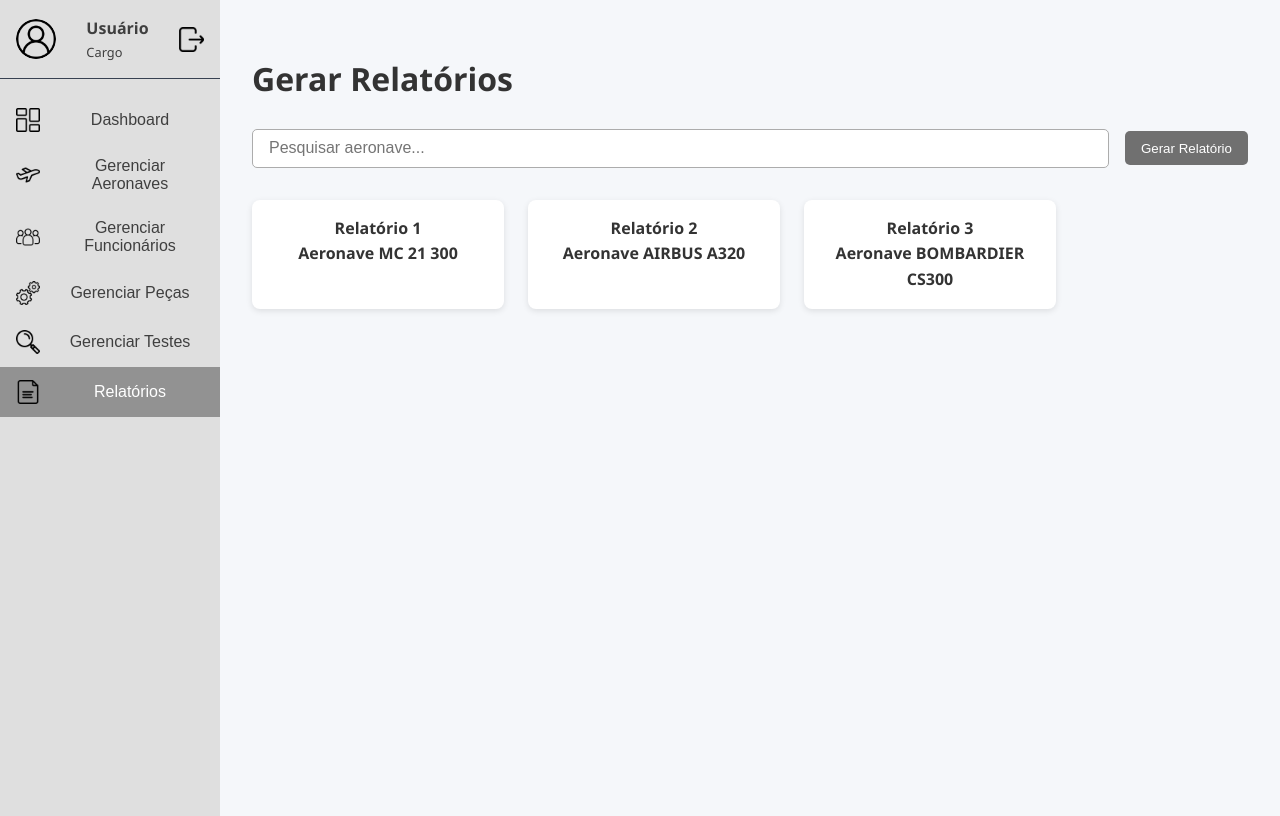
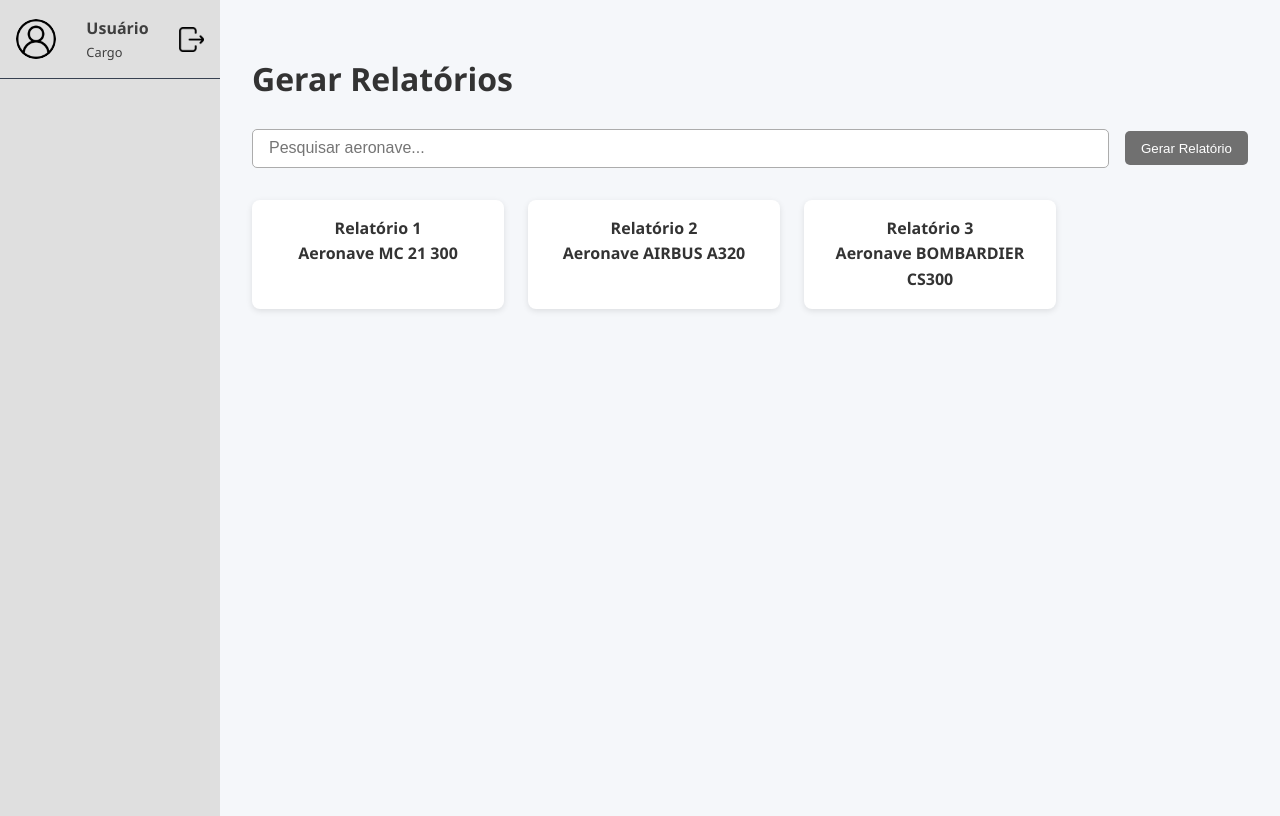
Before and after one commit to mariaflbss/AV2, a React (Vite) app in the folder aerocode-av2/: page /relatorios in a window 1280 px wide. Built offline with nearby package versions, Linux system fonts and the light colour scheme.

Commit message:
feat: criando níveis de visualização

```diff
--- a/aerocode-av2/src/components/Sidebar.tsx
+++ b/aerocode-av2/src/components/Sidebar.tsx
@@ -1,6 +1,8 @@
 import React, { useEffect, useState } from "react";
 import { useLocation, useNavigate } from "react-router-dom";
 import "../Sidebar.css";
+import type { NivelUsuario } from "../utils/permissoes";
+import { podeAcessar } from "../utils/permissoes";
 
 interface MenuItem {
   label: string;
@@ -18,12 +20,19 @@ const menuItems: MenuItem[] = [
   { label: "Relatórios", path: "/relatorios", key: "relatorios", icon: "/imgRelatorio.png" },
 ];
 
-
 const SideBar: React.FC = () => {
-  const [active, setActive] = useState("aeronaves");
+  const [active, setActive] = useState("dashboard");
+  const [nivelUsuario, setNivelUsuario] = useState<NivelUsuario | null>(null);
   const location = useLocation();
   const navigate = useNavigate();
 
+  // Pega o nível do usuário do localStorage
+  useEffect(() => {
+    const nivel = localStorage.getItem("nivelUsuario") as NivelUsuario | null;
+    setNivelUsuario(nivel ?? null);
+  }, []);
+
+  // Atualiza o item ativo
   useEffect(() => {
     const path = location.pathname;
     const current = menuItems.find((item) => path.includes(item.key));
@@ -34,6 +43,9 @@ const SideBar: React.FC = () => {
     setActive(key);
     navigate(path);
   };
+
+  // Filtra os itens visíveis de acordo com o nível do usuário
+  const itensVisiveis = menuItems.filter(item => nivelUsuario ? podeAcessar(nivelUsuario, item.label) : false);
 
   return (
     <aside className="sidebar">
@@ -52,7 +64,7 @@ const SideBar: React.FC = () => {
       </div>
 
       <nav className="menu">
-        {menuItems.map((item) => (
+        {itensVisiveis.map((item) => (
           <button
             key={item.key}
             className={`menu-item ${active === item.key ? "active" : ""}`}
--- a/aerocode-av2/src/pages/Login.tsx
+++ b/aerocode-av2/src/pages/Login.tsx
@@ -11,6 +11,17 @@ const PaginaLogin: React.FC = () => {
   e.preventDefault();
 
   if (user === "admin_aerocode" && password === "123456") {
+    // salva o nível do usuário
+    localStorage.setItem("nivelUsuario", "admin");
+
+    alert("Login realizado com sucesso!");
+    navigate("/dashboard");
+  } else if (user === "engenheiro_aero" && password === "123456") {
+    localStorage.setItem("nivelUsuario", "engenheiro");
+    alert("Login realizado com sucesso!");
+    navigate("/dashboard");
+  } else if (user === "operador_aero" && password === "123456") {
+    localStorage.setItem("nivelUsuario", "operador");
     alert("Login realizado com sucesso!");
     navigate("/dashboard");
   } else {
--- /dev/null
+++ b/aerocode-av2/src/utils/permissoes.ts
@@ -0,0 +1,41 @@
+export type NivelUsuario = 'admin' | 'engenheiro' | 'operador';
+
+export const podeAcessar = (nivel: NivelUsuario, pagina: string): boolean => {
+  const permissoes: Record<NivelUsuario, string[]> = {
+    admin: [
+      'Dashboard',
+      'Gerenciar Aeronaves',
+      'Gerenciar Funcionários',
+      'Gerenciar Peças',
+      'Gerenciar Testes',
+      'Relatórios',
+    ],
+    engenheiro: [
+      'Dashboard',
+      'Gerenciar Aeronaves',
+      'Gerenciar Peças',
+      'Gerenciar Testes',
+      'Relatórios',
+    ],
+    operador: [
+      'Dashboard',
+      'Gerenciar Aeronaves',
+      'Gerenciar Peças',
+    ],
+  };
+
+  return permissoes[nivel]?.includes(pagina) ?? false;
+};
+
+export const podeFazer = (
+  nivel: NivelUsuario,
+  acao: 'cadastrar' | 'editar' | 'deletar'
+): boolean => {
+  const acoesPorNivel: Record<NivelUsuario, ('cadastrar' | 'editar' | 'deletar')[]> = {
+    admin: ['cadastrar', 'editar', 'deletar'],
+    engenheiro: ['cadastrar', 'editar'],
+    operador: [],
+  };
+
+  return acoesPorNivel[nivel]?.includes(acao) ?? false;
+};
```
Lines whose indentation alone changed are shown as unchanged.
